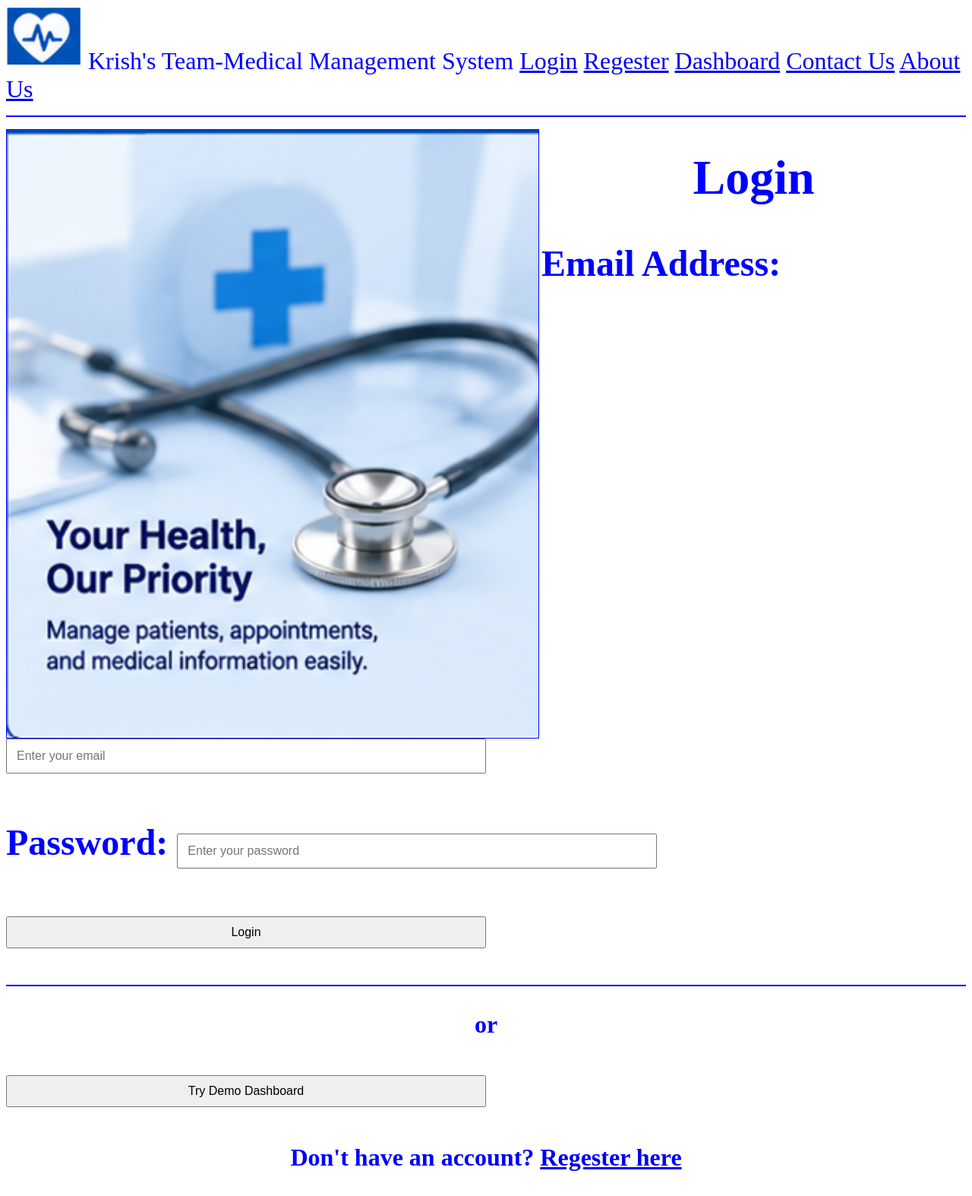
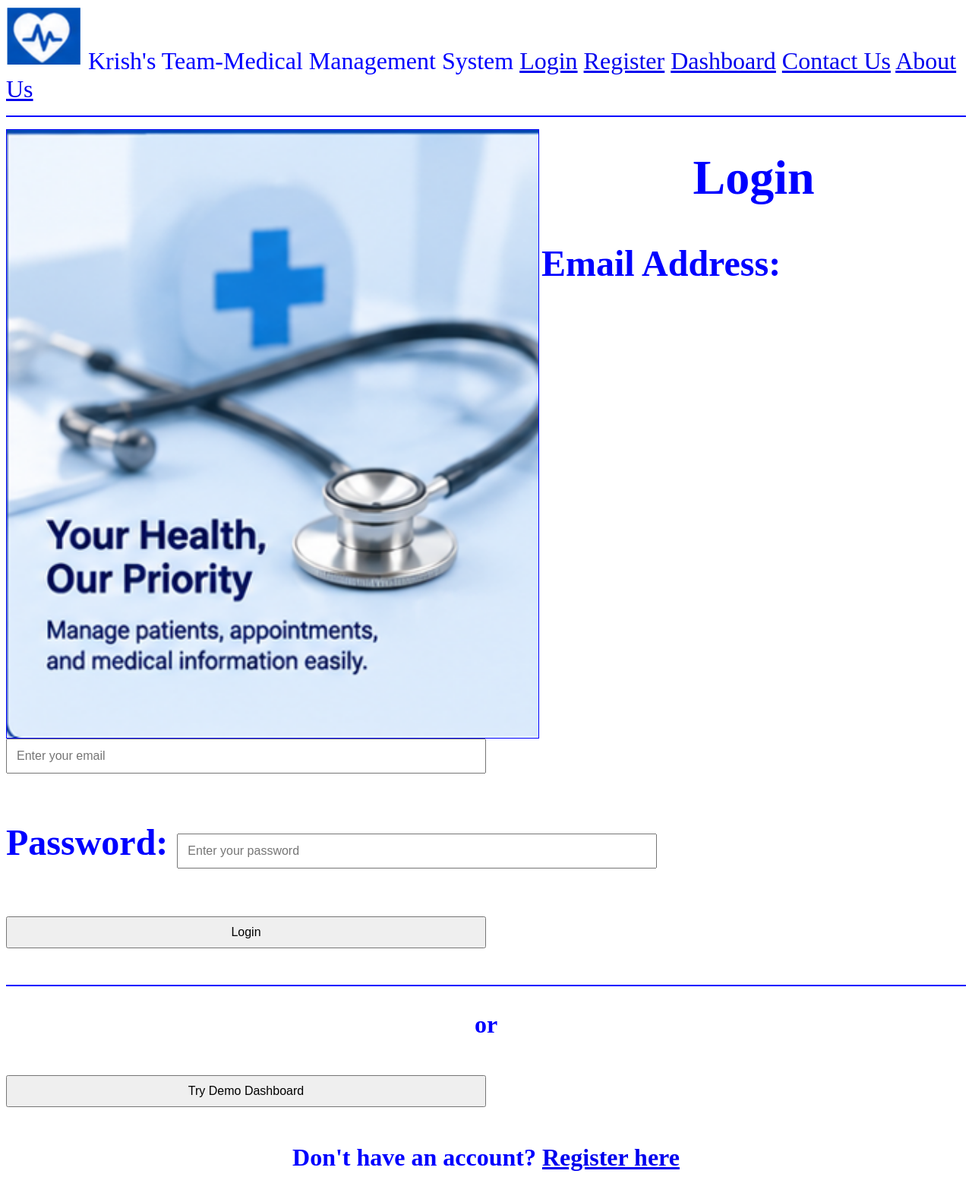
Before and after one commit to krish1-sys/Computer-Project-Medical-Management-System-By-Krish-Bhurtel, a plain HTML site: page New folder/index.html in a window 1280 px wide. Shown: the whole page at 76% size. Drawn offline with Linux system fonts and the light colour scheme.

Commit message:
Update index.html

```diff
--- a/New folder/index.html
+++ b/New folder/index.html
@@ -11,7 +11,7 @@
                 <img src="A.png" width="100">
                  Krish's Team-Medical Management System
                  <a href="index.html">Login</a>
-                 <a href="2 page register.html">Regester</a>
+                 <a href="2 page register.html">Register</a>
                  <a href="3 page dashboard.html">Dashboard</a>
                  <a href="4 page contactus.html">Contact Us</a>
                  <a href="5 page aboutus.html">About Us</a>
@@ -74,7 +74,7 @@
                             <center>
                                 Don't have an account?
                                 <a href="2 page register.html">
-                                    Regester here
+                                    Register here
                                 </a>
                             </center>
                         </p>
```
